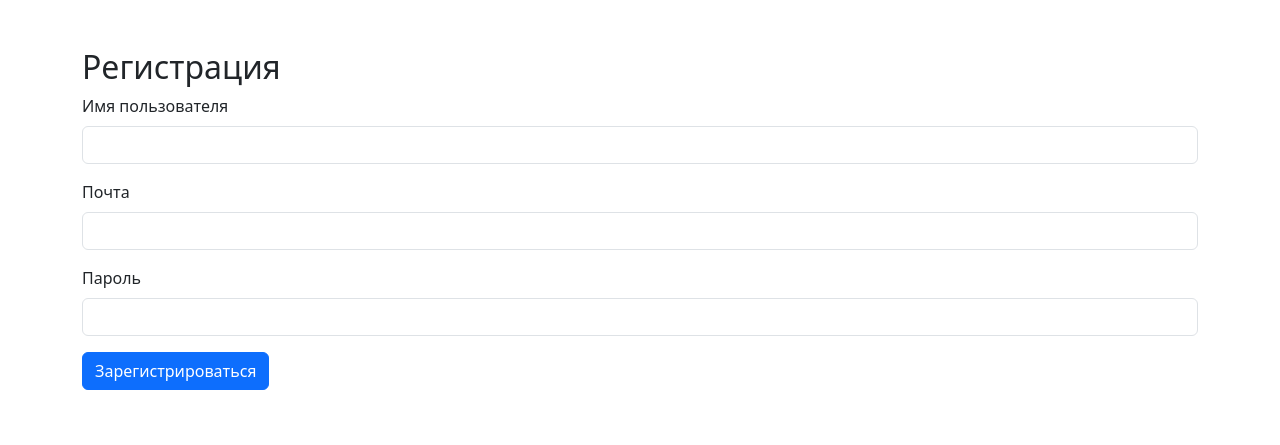
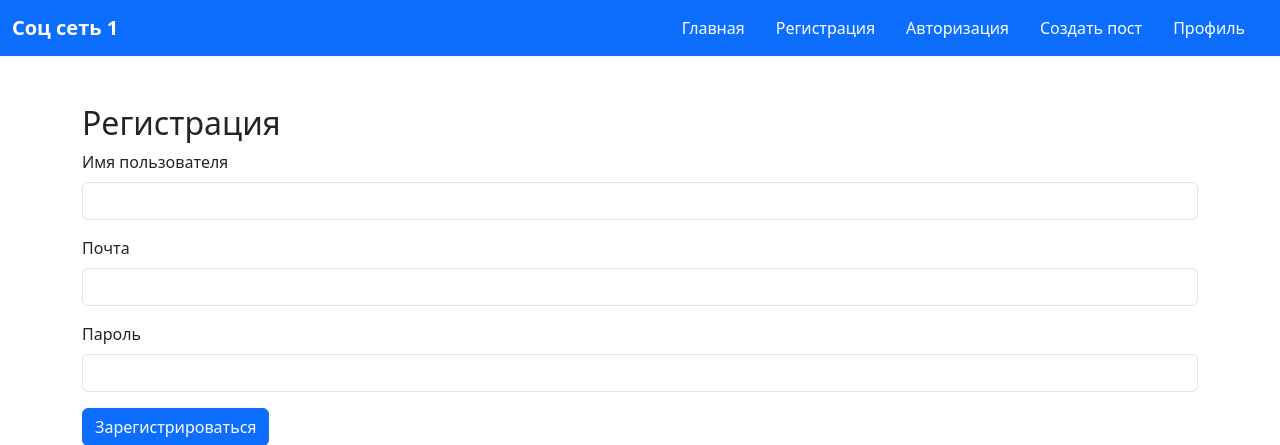
Before and after one commit to only-deb/concurs, a PHP site: page /register.php in a window 1280 px wide. Shown: the top 445 px of the page. Run offline with PHP 8.4, Linux system fonts and the light colour scheme.

Commit message:
modified:   soc/comment.php 	modified:   soc/login.php     modified:   soc/nav.php 	modified:   soc/post.php 	modified:   soc/profile.php 	modified:   soc/register.php

```diff
--- a/soc/comment.php
+++ b/soc/comment.php
@@ -1,6 +1,7 @@
 <?php
 session_start();
 require 'includes/db.php';
+require 'nav.php';
 
 if (!isset($_SESSION['user_id'])) {
     header("Location: login.php");
--- a/soc/login.php
+++ b/soc/login.php
@@ -1,6 +1,7 @@
 <?php
 session_start();
 require 'includes/db.php';
+require 'nav.php';
 
 if ($_SERVER['REQUEST_METHOD'] == 'POST') {
     $email = $_POST['email'];
--- a/soc/nav.php
+++ b/soc/nav.php
@@ -1,10 +1,71 @@
 <?php
 $settings = include 'includes/settings.php';
 ?>
-<nav>
-    <a href="index.php"><?php echo $settings['site_name']; ?></a>
-        <a href="register.php">регистрация</a>
-        <a href="login.php">авторизация</a>
-        <a href="post.php">Создать пост</a>
-        <a href="profile.php">Профиль</a>
+<!DOCTYPE html>
+<html lang="ru">
+<head>
+    <meta charset="UTF-8">
+    <meta name="viewport" content="width=device-width, initial-scale=1.0">
+    <title><?php echo $settings['site_name']; ?></title>
+    <!-- Подключение Bootstrap CSS -->
+    <link href="https://cdn.jsdelivr.net/npm/bootstrap@5.3.0-alpha1/dist/css/bootstrap.min.css" rel="stylesheet">
+    <style>
+        /* Дополнительные стили для навигации */
+        nav {
+            background-color: #0d6efd; /* Синий цвет фона */
+            padding: 10px 20px;
+        }
+        nav a {
+            color: white !important; /* Белый цвет текста */
+            margin-right: 15px;
+            text-decoration: none;
+            font-weight: bold;
+        }
+        nav a:hover {
+            color: #ffdd57 !important; /* Желтый цвет при наведении */
+        }
+        nav a.active {
+            border-bottom: 2px solid white; /* Подчеркивание активной ссылки */
+        }
+    </style>
+</head>
+<body>
+<nav class="navbar navbar-expand-lg navbar-dark">
+    <div class="container-fluid">
+        <!-- Название сайта -->
+        <a class="navbar-brand" href="index.php"><?php echo $settings['site_name']; ?></a>
+
+        <!-- Ссылки навигации -->
+        <div class="collapse navbar-collapse" id="navbarNav">
+            <ul class="navbar-nav ms-auto">
+                <li class="nav-item">
+                    <a class="nav-link" href="index.php">Главная</a>
+                </li>
+                <li class="nav-item">
+                    <a class="nav-link" href="register.php">Регистрация</a>
+                </li>
+                <li class="nav-item">
+                    <a class="nav-link" href="login.php">Авторизация</a>
+                </li>
+                <li class="nav-item">
+                    <a class="nav-link" href="post.php">Создать пост</a>
+                </li>
+                <li class="nav-item">
+                    <a class="nav-link" href="profile.php">Профиль</a>
+                </li>
+            </ul>
+        </div>
+    </div>
 </nav>
+
+<!-- Основной контент страницы -->
+<div class="container mt-4">
+    <?php
+    // Здесь можно разместить основной контент страницы
+    ?>
+</div>
+
+<!-- Подключение Bootstrap JS (необязательно, если не используете интерактивные компоненты) -->
+<script src="https://cdn.jsdelivr.net/npm/bootstrap@5.3.0-alpha1/dist/js/bootstrap.bundle.min.js"></script>
+</body>
+</html>
--- a/soc/post.php
+++ b/soc/post.php
@@ -1,6 +1,7 @@
 <?php
 session_start();
 require 'includes/db.php';
+require 'nav.php';
 
 if (!isset($_SESSION['user_id'])) {
     header("Location: login.php");
--- a/soc/profile.php
+++ b/soc/profile.php
@@ -1,6 +1,7 @@
 <?php
 session_start();
 require 'includes/db.php';
+require 'nav.php';
 
 if (!isset($_SESSION['user_id'])) {
     header("Location: login.php");
--- a/soc/register.php
+++ b/soc/register.php
@@ -1,5 +1,6 @@
 <?php
 require 'includes/db.php';
+require 'nav.php';
 
 if ($_SERVER['REQUEST_METHOD'] == 'POST') {
     $username = $_POST['username'];
```
Also changed, not shown: 1 other file.
